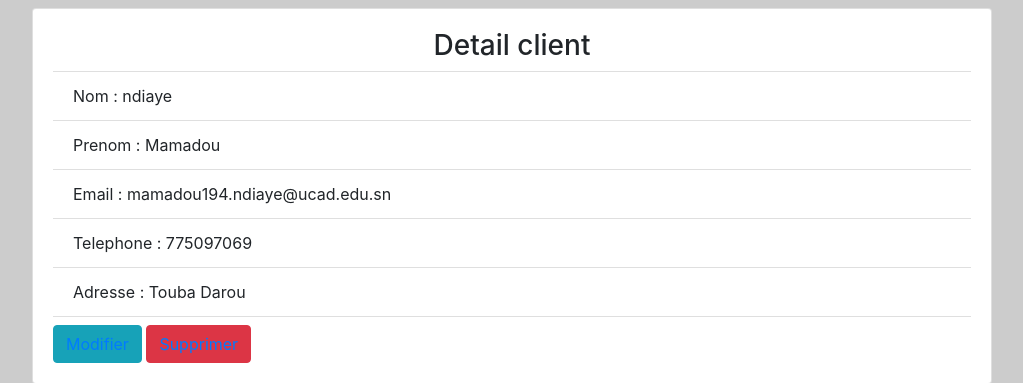
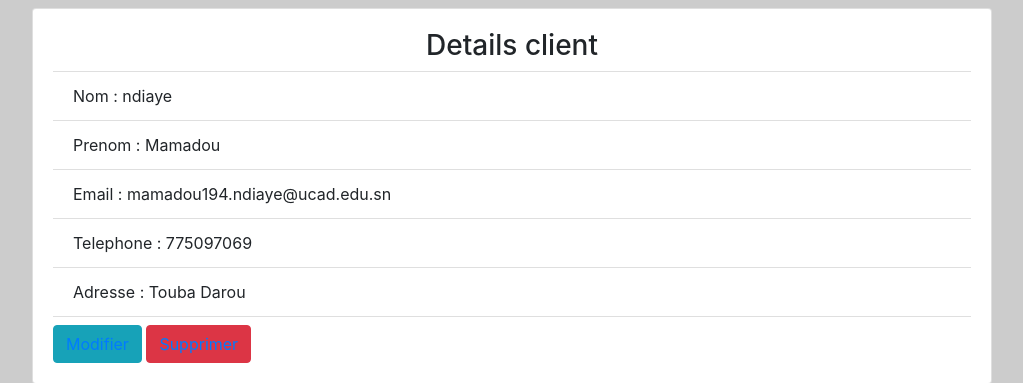
Before and after one commit to Mamadou-Ndiaye/GestionStockpython, a Django app: page /client/1 in a window 1280 px wide. Shown: the part 58-441 px from the top of the page, without its empty margins (128-1151 px from the left). Run offline with Django 3.2, Linux system fonts and the light colour scheme; data comes from the database, SQL or seed files in the repository.

Commit message:
Delete @ in spacy file:///blabla

```diff
--- a/gestion_Stock/gestionCommande/templates/clients/client_detail.html
+++ b/gestion_Stock/gestionCommande/templates/clients/client_detail.html
@@ -6,7 +6,7 @@
 
          <div class="row">
          <div class="card card-body ">
-              <div class="panel-heading"><h3  class="text-center">Detail client</h3></div>
+              <div class="panel-heading"><h3  class="text-center">Details client</h3></div>
 
              <ul class="list-group list-group-flush">
               <li class="list-group-item">Nom : {{client.nom}}</li>
--- a/gestion_Stock/requirements.txt
+++ b/gestion_Stock/requirements.txt
@@ -50,7 +50,7 @@ Scrapy==2.3.0
 service-identity==18.1.0
 six==1.15.0
 soupsieve==2.0.1
-spacy @ file:///D:/bld/spacy_1594659336038/work
+spacy  file:///D:/bld/spacy_1594659336038/work
 toml==0.10.1
 tqdm==4.51.0
 Twisted==20.3.0
```
